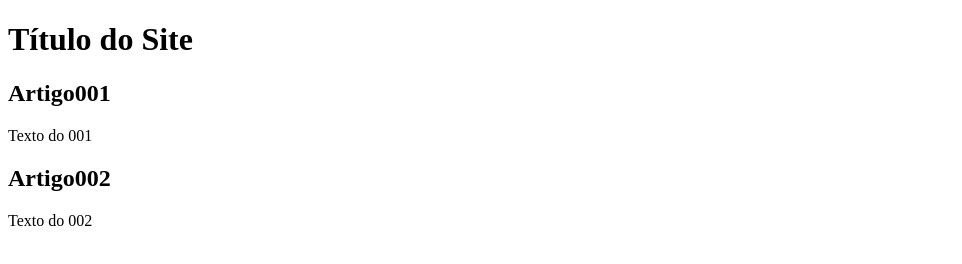
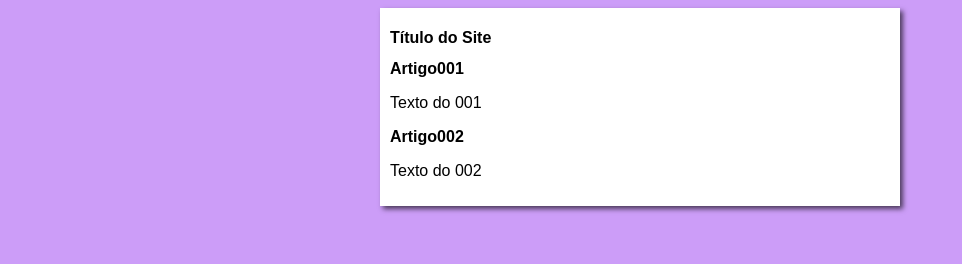
Before and after one commit to carlosbecker2077/projeto-site, a plain HTML site: page index.html in a window 1280 px wide. Shown: the whole page, without its empty margins (0-962 px from the left). Drawn offline with Linux system fonts and the light colour scheme.

Commit message:
estilo adicionado

```diff
--- /dev/null
+++ b/estilo/style.css
@@ -0,0 +1,19 @@
+@charset "UTF-8";
+
+* {
+    font-family: Arial, Helvetica, sans-serif;
+    font-size: 1em;
+
+}
+
+body {
+    background-color: rgb(204, 157, 248);
+}
+
+main {
+    background-color: white;
+    width: 500px;
+    margin: auto;
+    padding: 10px;
+    box-shadow: 3px 3px 5px rgba(0, 0, 0, 0.637);
+}
--- a/index.html
+++ b/index.html
@@ -5,6 +5,7 @@
     <meta http-equiv="X-UA-Compatible" content="IE=edge">
     <meta name="viewport" content="width=device-width, initial-scale=1.0">
     <title>Document</title>
+    <link rel="stylesheet" href="estilo\style.css">
 </head>
 <body>
     <main>
```
